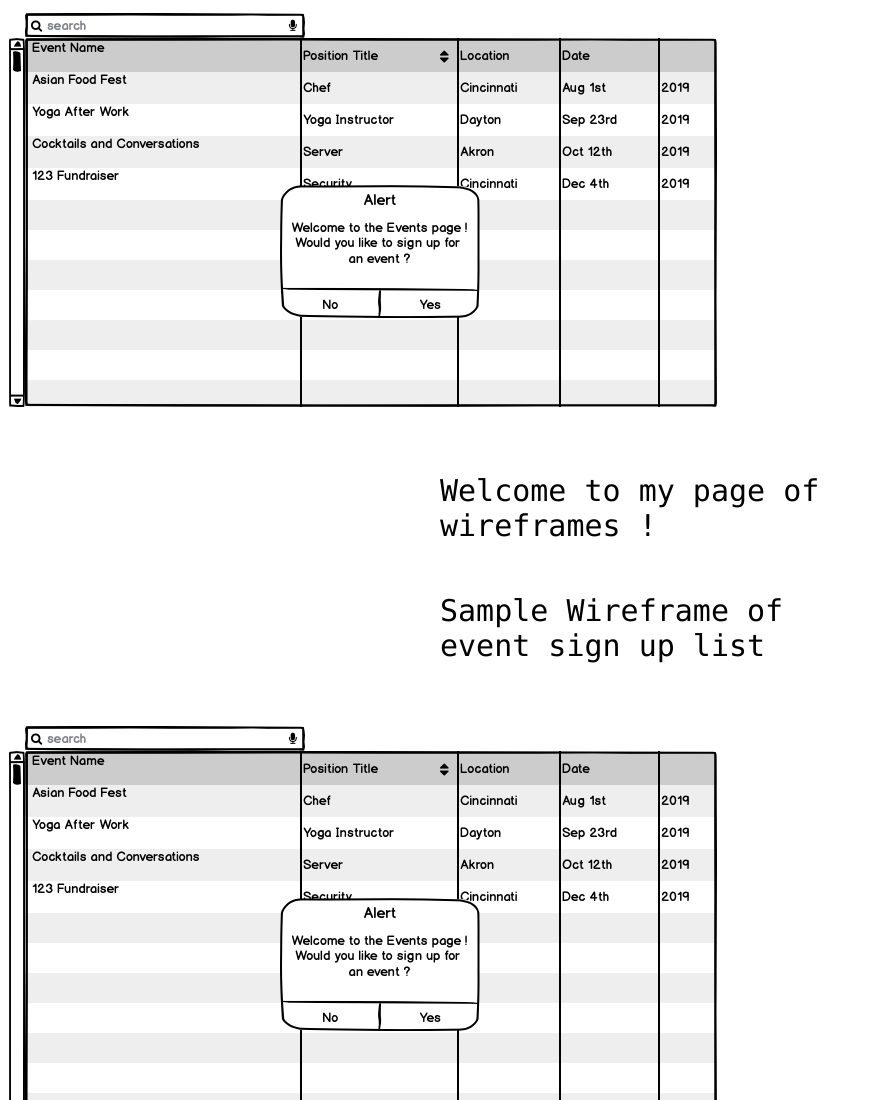
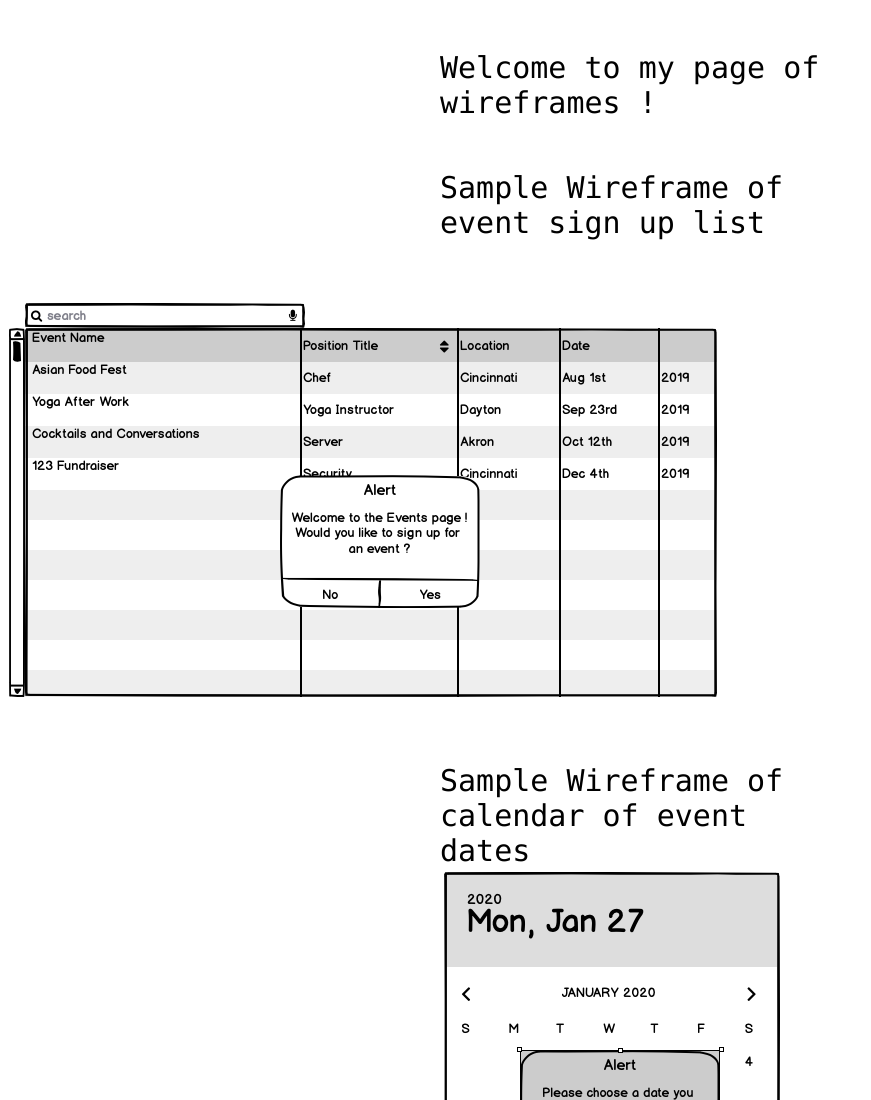
Before and after one commit to tourem2/tourem2.github.io, a plain HTML site: page index.html in a window 1280 px wide. Shown: the top 1100 px of the page, without its empty margins (0-871 px from the left). Drawn offline with Linux system fonts and the light colour scheme.

Commit message:
Update index.html

```diff
--- a/index.html
+++ b/index.html
@@ -9,12 +9,9 @@
 
 <body>
 
-<img src="Screen Shot 2020-01-27 at 9.01.19 PM.png" />
-
-
 <p>Welcome to my page of wireframes !</p>
   <p> Sample Wireframe of event sign up list</p>
-  <img src="Screen Shot 2020-01-27 at 9.01.19 PM.png" />
+     <img src="Screen Shot 2020-01-27 at 9.01.19 PM.png" />
 
   <p> Sample Wireframe of calendar of event dates</>
   <img src="Screen Shot 2020-01-27 at 10.28.03 PM.png" />
```
